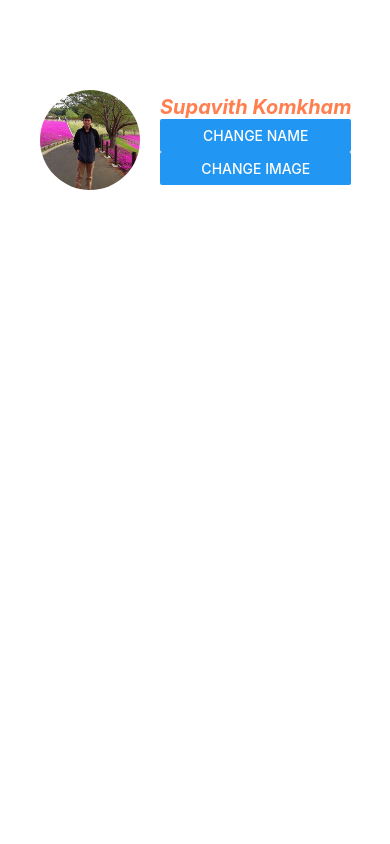
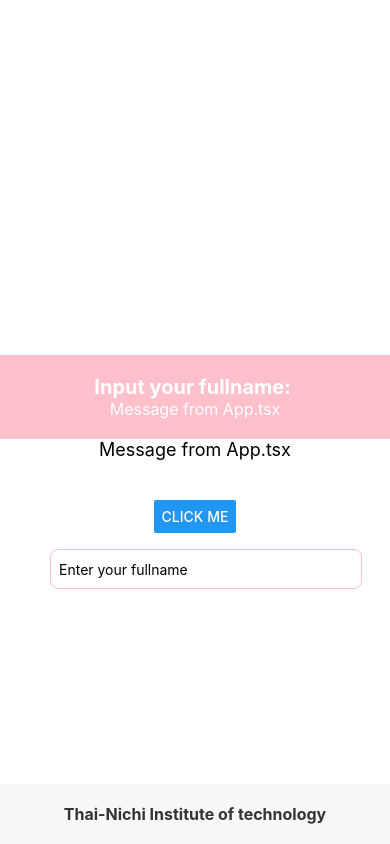
Before and after one commit to SupavithLOL/React_Native_TNI, a React Native app: screen / in a window 390 px wide. Built offline with nearby package versions, Linux system fonts and the light colour scheme.

Commit message:
Practice1_useEffect

```diff
--- a/App.tsx
+++ b/App.tsx
@@ -1,13 +1,49 @@
-import { View, Text } from 'react-native'
-import React from 'react'
-import ProfileScreen from './components/ProfileScreen'
+import { StatusBar } from 'expo-status-bar';
+import React, {useState, useEffect} from 'react';
+import { StyleSheet, Text, View, Button, Alert, TextInput } from 'react-native';
+import AppFooter from './components/AppFooter';
+import AppHeader from './components/AppHeader';
+import Content from './components/Content';
+import { stylesPractice } from './styles/styles';
 
-const App = ():React.JSX.Element => {
+export default function App() :React.JSX.Element {
+
+  const [fullname, setFullname] = useState('');
+  const [message, setMessage] = useState("Message from App.tsx");
+  const [footerMessage, setFooterMessage]= useState("Thai-Nichi Institute of technology")
+
+  useEffect(() => {
+    console.log("Component has mounted")
+  },[]);
+
+  useEffect(() => {
+    console.log(`Fullname has changed to: ${fullname}`)
+  }, [fullname]);
+
+  useEffect(() => {
+
+  });
+
   return (
-    <View>
-      <ProfileScreen/>
+    <View style={styles.container}>
+      <AppHeader fullname={fullname} text={message} />
+
+      <Content message={message} fullname={fullname} />
+
+      <AppFooter footerMessage={footerMessage} />
+      <View>
+        <TextInput style={stylesPractice.input} placeholder='Enter your fullname' value={fullname} onChangeText={setFullname}/>
+      </View>
+
+
     </View>
-  )
+  );
 }
 
-export default App
+const styles = StyleSheet.create({
+  container: {
+    flex: 1,
+    backgroundColor: '#fff',
+    justifyContent: 'center',
+  },
+});
--- a/App1.tsx
+++ b/App1.tsx
@@ -18,8 +18,8 @@ export default function App() :React.JSX.Element {
 
   return (
     <View style={styles.container}>
-      <AppHeader fname='Supavith Komkham' text='Message from App.tsx'/>
-      <Content/>
+      <AppHeader fullname='Supavith Komkham' text='Message from App.tsx'/>
+      <Content message='' fullname=''/>
       {/* <Text>Hello React!</Text>
       {
         users.map((data, index)=>{
@@ -35,7 +35,7 @@ export default function App() :React.JSX.Element {
       } */}
 
 
-      <AppFooter text='Thai-Nichi Institute of Technology'/>
+      <AppFooter footerMessage='Thai-Nichi Institute of Technology'/>
     </View>
   );
 }
--- a/components/AppFooter.tsx
+++ b/components/AppFooter.tsx
@@ -1,16 +1,17 @@
 import { StyleSheet, Text, View } from 'react-native'
 import React from 'react'
+import {stylesPractice} from '../styles/styles'
 
 type FooterProps = {
-  text:string;
+  footerMessage:string;
 }
 
-const AppFooter = ({text}:FooterProps) :React.JSX.Element => {
+const AppFooter = ({footerMessage}:FooterProps) :React.JSX.Element => {
     // const hello = "Hello TNI Footer";
     // const hello2 = <Text>Hello JSX</Text>;
     // const isLogin = true;
   return (
-    <View style={styles.footer}>
+    <View style={stylesPractice.footer}>
       {/* <Text style={styles.myText}>
         {hello} Date:{new Date().toLocaleDateString()}
         </Text>
@@ -21,8 +22,8 @@ const AppFooter = ({text}:FooterProps) :React.JSX.Element => {
         ? (<Text>Welcome Marry</Text>)
         : (<Text>ยังไม่ได้ Login</Text>)
       } */}
-      <Text style={styles.footerText}>
-        {text}
+      <Text style={stylesPractice.footerText}>
+        {footerMessage}
       </Text>
 
     </View>
@@ -36,21 +37,3 @@ export default AppFooter
 //         color:'red'
 //     }
 // })
-
-const styles = StyleSheet.create({
-  footer: {
-  backgroundColor: '#f8f8f8',
-  padding: 20,
-  alignItems: 'center',
-  justifyContent: 'center',
-  position: 'absolute',
-  left: 0,
-  right: 0,
-  bottom: 0,
-  },
-  footerText: {
-  fontSize: 16,
-  fontWeight: 'bold',
-  color: '#333',
-  },
-  });
--- a/components/AppHeader.tsx
+++ b/components/AppHeader.tsx
@@ -1,19 +1,20 @@
 import { StyleSheet, View, Text } from 'react-native'
 import React from 'react'
+import {stylesPractice} from '../styles/styles'
 
 type AppHeaderProps = {
-    fname:string;
+    fullname:string;
     text:string;
     year? :number; // ? is an optional ส่งค่าหรือไม่ก็ได้
 }
 
-const AppHeader = ({fname,text}:AppHeaderProps) :React.JSX.Element => {
+const AppHeader = ({fullname,text}:AppHeaderProps) :React.JSX.Element => {
   return (
-    <View style={styles.header}>
-        <Text style={styles.headerText}>
-            {fname}
+    <View style={stylesPractice.header}>
+        <Text style={stylesPractice.headerText}>
+            Input your fullname: {fullname}
         </Text>
-        <Text style={styles.subtitleText}>
+        <Text style={stylesPractice.subtitleText}>
             {text}
         </Text>
     </View>
@@ -21,21 +22,3 @@ const AppHeader = ({fname,text}:AppHeaderProps) :React.JSX.Element => {
 }
 
 export default AppHeader
-
-const styles = StyleSheet.create({
-    header: {
-    backgroundColor: '#AEC6CF',
-    padding: 20,
-    alignItems: 'center',
-    justifyContent: 'center',
-    },
-    headerText: {
-    fontSize: 20,
-    fontWeight: 'bold',
-    color: '#fff',
-    },
-    subtitleText: {
-    fontSize: 16,
-    color: '#fff',
-    },
-    });
--- a/components/Content.tsx
+++ b/components/Content.tsx
@@ -1,25 +1,28 @@
-import { StyleSheet, Text, View, Button } from "react-native";
+import { StyleSheet, Text, View, Button, Alert } from "react-native";
 import React from "react";
+import {stylesPractice} from '../styles/styles'
 
-const content = (): React.JSX.Element => {
+interface ContentProps {
+  message: string;
+  fullname: string;
+}
+
+const content = ({message, fullname}:ContentProps): React.JSX.Element => {
+
+  const [DisplayFullName, setDisplayFullname] = React.useState('');
+
+  const handleButtonClick = () => {
+    setDisplayFullname(fullname);
+    Alert.alert("Helo", `Input your fullname : ${fullname}`);
+  };
+
   return (
-    <View style={styles.content}>
-        <Text style={styles.text}>Message from App.tsx</Text>
-        <Button title="Click Me" />
+    <View style={stylesPractice.content}>
+        <Text style={stylesPractice.text}>{message}</Text>
+        <Text style={stylesPractice.text}>{DisplayFullName}</Text>
+        <Button title="Click Me" onPress={handleButtonClick}/>
     </View>
   );
 };
 
 export default content;
-
-const styles = StyleSheet.create({
-  content: {
-    flex: 1,
-    alignItems: "center",
-    justifyContent: "center",
-  },
-  text: {
-    fontSize: 18,
-    marginBottom: 20,
-  },
-});
--- a/components/ProfileScreen.tsx
+++ b/components/ProfileScreen.tsx
@@ -1,6 +1,6 @@
 import { StyleSheet, Text, View, Image, Button } from "react-native";
 import React, { useState } from "react";
-import styles from "../styles/styles";
+import {styles} from "../styles/styles";
 
 const ProfileScreen = (): React.JSX.Element => {
   const profileImage = require("../assets/profile.jpg");
--- a/styles/styles.ts
+++ b/styles/styles.ts
@@ -1,6 +1,6 @@
 import { StyleSheet } from "react-native";
 
-export default StyleSheet.create({
+const styles = StyleSheet.create({
     container: {
         alignItems: "center",
         padding: 20,
@@ -33,4 +33,77 @@ export default StyleSheet.create({
         fontWeight: 'bold'
       },
 
-})
+
+
+});
+
+const stylesPractice = StyleSheet.create({
+  container: {
+    // flex: 1,
+    justifyContent: 'center',
+    alignItems: 'center',
+    padding: 16,
+    backgroundColor: '#ffffff'
+    },
+
+  header: {
+    backgroundColor: 'pink',
+    padding: 20,
+    alignItems: 'center',
+    justifyContent: 'center',
+    marginTop: 100,
+    },
+
+    headerText: {
+    fontSize: 20,
+    fontWeight: 'bold',
+    color: '#fff',
+    },
+
+    subtitleText: {
+    fontSize: 16,
+    color: '#fff',
+    },
+
+    content: {
+      // flex: 1,
+      alignItems: "center",
+      justifyContent: "center",
+    },
+
+    text: {
+      fontSize: 18,
+      marginBottom: 20,
+    },
+
+    footer: {
+      backgroundColor: '#f8f8f8',
+      padding: 20,
+      alignItems: 'center',
+      justifyContent: 'center',
+      position: 'absolute',
+      left: 0,
+      right: 0,
+      bottom: 0,
+      },
+
+      footerText: {
+      fontSize: 16,
+      fontWeight: 'bold',
+      color: '#333',
+      },
+
+      input: {
+        height: 40,
+        borderColor: 'pink',
+        borderWidth: 1,
+        marginTop: 16,
+        paddingHorizontal: 8,
+        width: '80%',
+        borderRadius: 8,
+        marginLeft: 50
+        }
+
+});
+
+export {styles, stylesPractice};
```
Also changed, not shown: App2.tsx (added, +15 -0 lines), components/UseEffectExample.tsx (added, +30 -0 lines).
